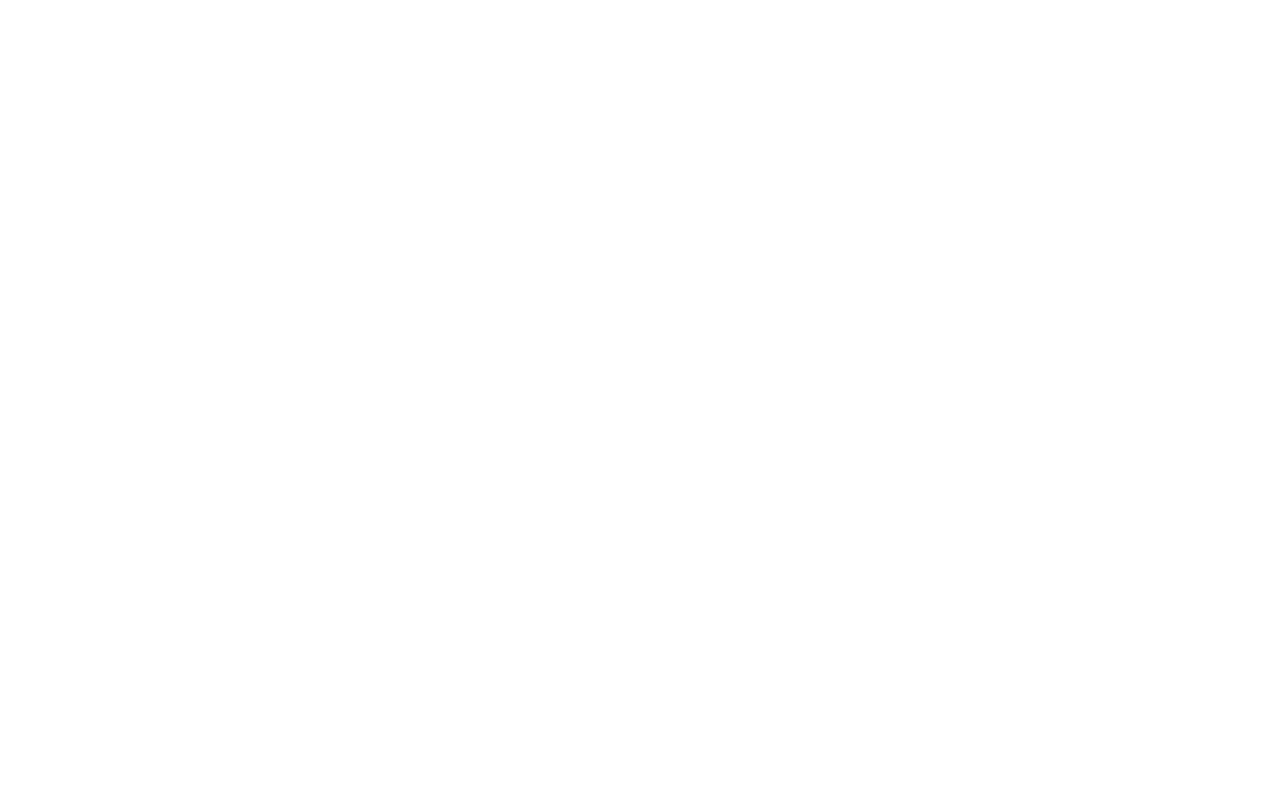
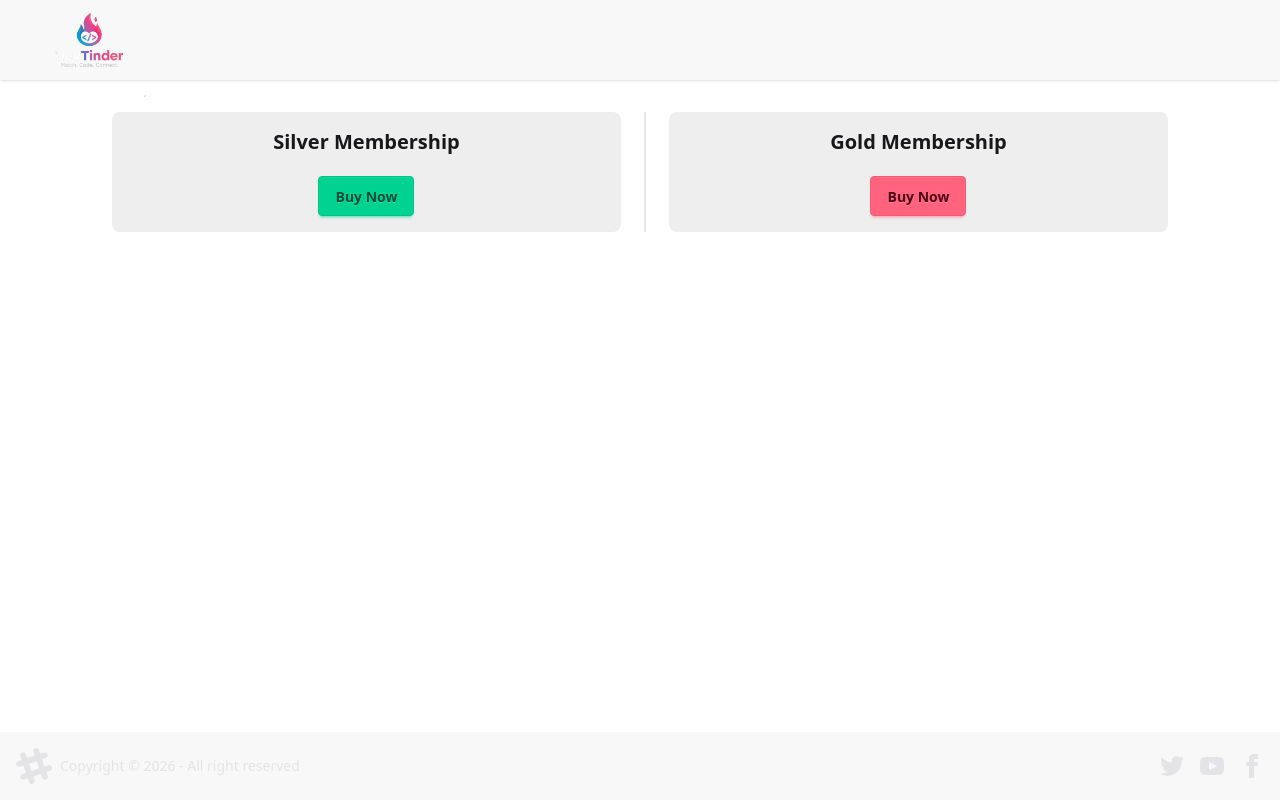
Before and after one commit to Manivass/devTinder-web, a React (Vite) app: page /premium in a window 1280 px wide. Before the commit this address had no page. Built offline with nearby package versions, Linux system fonts and the light colour scheme; no server answers.

Commit message:
integerated razorpay option in premieum

```diff
--- a/index.html
+++ b/index.html
@@ -5,6 +5,7 @@
     <link rel="icon" type="image/svg+xml" href="/vite.svg" />
     <meta name="viewport" content="width=device-width, initial-scale=1.0" />
     <title>devtinder-web</title>
+    <script src="https://checkout.razorpay.com/v1/checkout.js"></script>
   </head>
   <body>
     <div id="root"></div>
--- a/src/App.jsx
+++ b/src/App.jsx
@@ -9,6 +9,7 @@
 import Feed from "./Components/Feed.jsx";
 import Connections from "./Components/Connections.jsx";
 import Request from "./Components/Request.jsx";
+import Premium from "./Components/Premium.jsx";
 const App = () => {
   return (
     <div>
@@ -17,6 +18,7 @@
           <Routes>
             <Route path="/" element={<Body />}>
               <Route path="/" element={<Feed />} />
+              <Route path="/premium" element={<Premium />} />
               <Route path="/login" element={<Login />} />
               <Route path="/profile" element={<Profile />} />
               <Route path="/connections" element={<Connections />} />
--- a/src/Components/Connections.jsx
+++ b/src/Components/Connections.jsx
@@ -22,12 +22,13 @@
     getConnections();
   }, []);
   if (!connections) return;
-  if (connections.length === 0)
+  if (connections.length === 0) {
     return (
-      <div>
-        <p>No connections found</p>
+      <div className="text-center mt-10">
+        <h2 className="text-xl font-semibold">No Connections Found</h2>
       </div>
     );
+  }
   return (
     <div className="mx-auto  max-w-175 my-2">
       <h2 className="text-2xl mb-3 text-center font-semibold">
--- a/src/Components/Nav.jsx
+++ b/src/Components/Nav.jsx
@@ -61,6 +61,9 @@
                 <Link to="/request/received">Requests</Link>
               </li>
               <li>
+                <Link to="/premium">Premium</Link>
+              </li>
+              <li>
                 <a onClick={handleLogOut}>Logout</a>
               </li>
             </ul>
--- /dev/null
+++ b/src/Components/Premium.jsx
@@ -0,0 +1,61 @@
+import axios from "axios";
+import { BASE_URL } from "../utils/constant";
+
+const Premium = () => {
+  const handleBuyPremium = async (type) => {
+    try {
+      const res = await axios.post(
+        BASE_URL + "/payment/create",
+        { membershipType: type },
+        { withCredentials: true },
+      );
+
+      const { newPayment, keyId } = res.data;
+      const { amount, currency, orderId, notes } = newPayment;
+
+      const options = {
+        key: keyId,
+        amount,
+        currency,
+        name: "Dev Tinder",
+        description: "Test Transaction",
+        order_id: orderId, // This is the order_id created in the backend
+        prefill: {
+          name: notes.firstName + " " + notes.lastName,
+          email: notes.email,
+        },
+        theme: {
+          color: "#F37254",
+        },
+      };
+      const rzp = new window.Razorpay(options);
+      rzp.open();
+    } catch (err) {
+      console.log(err?.message);
+    }
+  };
+  return (
+    <div className="flex w-full px-28 py-8">
+      <div className="card bg-base-300  p-4 rounded-box grid h-auto grow place-items-center">
+        <h2 className="text-xl font-semibold">Silver Membership</h2>
+        <button
+          className="btn btn-success mt-5"
+          onClick={() => handleBuyPremium("silver")}
+        >
+          Buy Now
+        </button>
+      </div>
+      <div className="divider divider-horizontal"></div>
+      <div className="card bg-base-300 p-4 rounded-box grid h-auto grow place-items-center">
+        <h2 className="text-xl font-semibold">Gold Membership</h2>
+        <button
+          className="btn btn-error mt-5"
+          onClick={() => handleBuyPremium("gold")}
+        >
+          Buy Now
+        </button>
+      </div>
+    </div>
+  );
+};
+export default Premium;
--- a/src/utils/constant.jsx
+++ b/src/utils/constant.jsx
@@ -1 +1 @@
-export const BASE_URL = location.host === "localhost" ? "http://localhost:4000" : "/api";
+export const BASE_URL = location.host === "localhost:5173" ? "http://localhost:4000" : "/api ";
```
